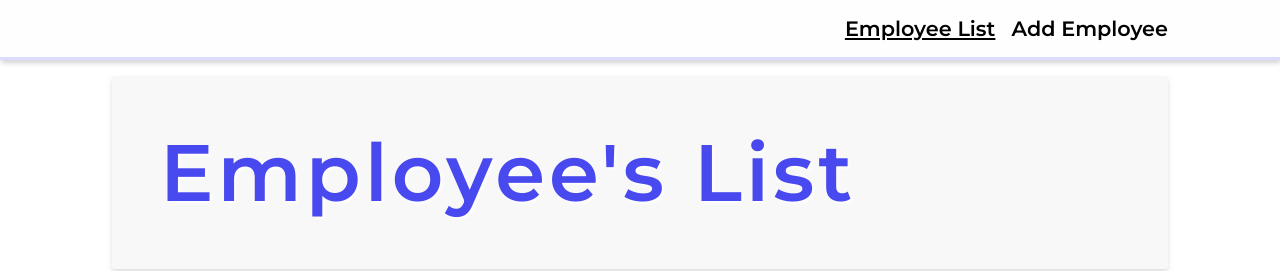
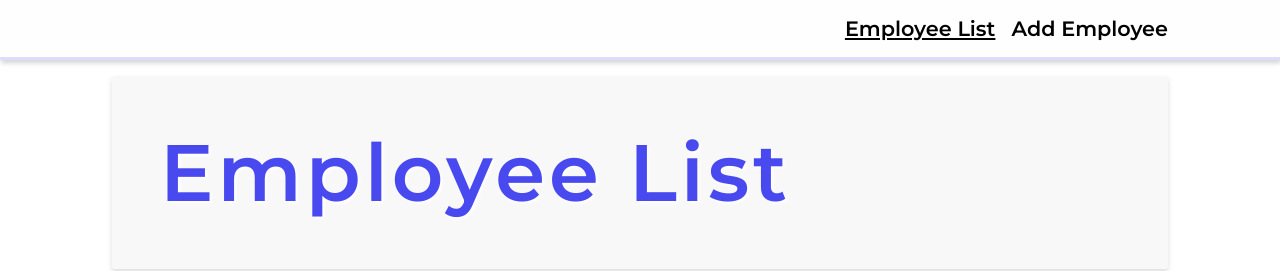
Before and after one commit to marcelamejiao/Employee-Creator, a React (Vite) app in the folder client/: page / in a window 1280 px wide. Shown: the top 271 px of the page. Built offline with nearby package versions, Linux system fonts and the light colour scheme; no server answers; the HTML template or start-up script is replaced by a standard one.

Commit message:
change title name

```diff
--- a/client/src/container/EmployeeList/EmployeeList.tsx
+++ b/client/src/container/EmployeeList/EmployeeList.tsx
@@ -6,7 +6,7 @@ export default function EmployeeList({ employees, setAdded, added }) {
 	return (
 		<div>
 			<div className={styles.title}>
-				<h1>Employee's List</h1>
+				<h1>Employee List</h1>
 			</div>
 			<div className={styles.content}>
 				{employees.length > 0 &&
```
